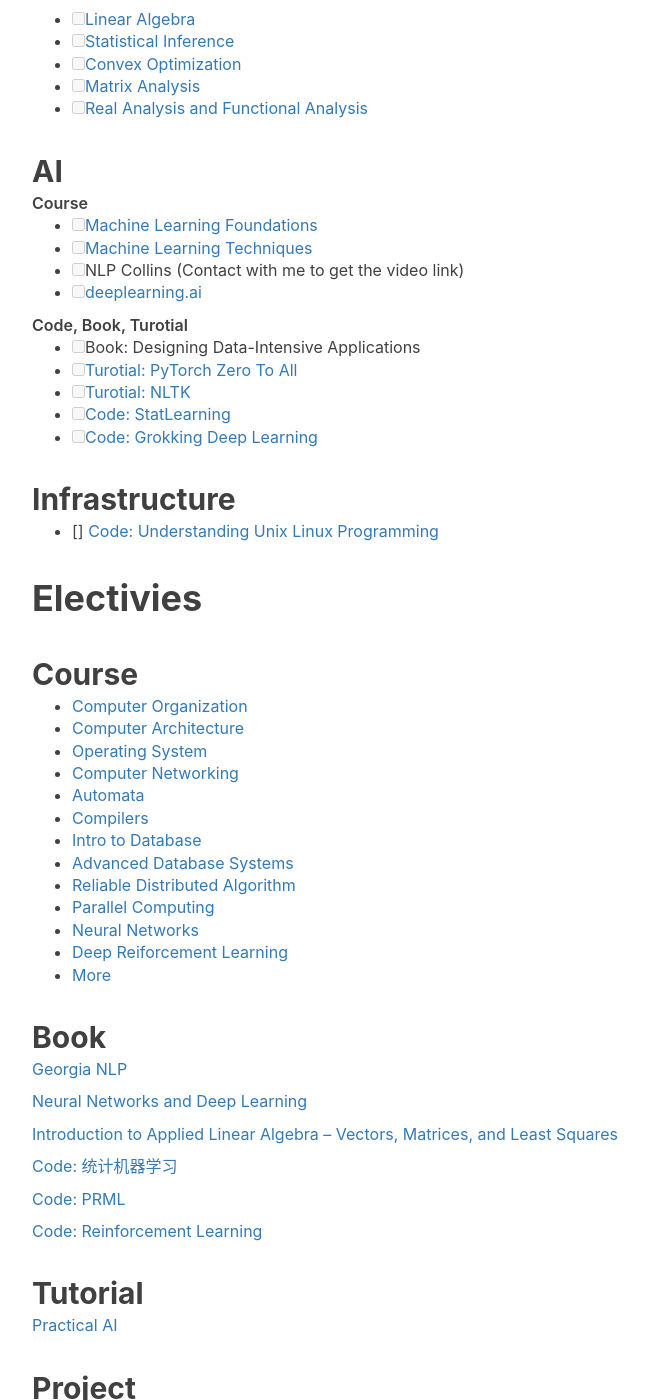
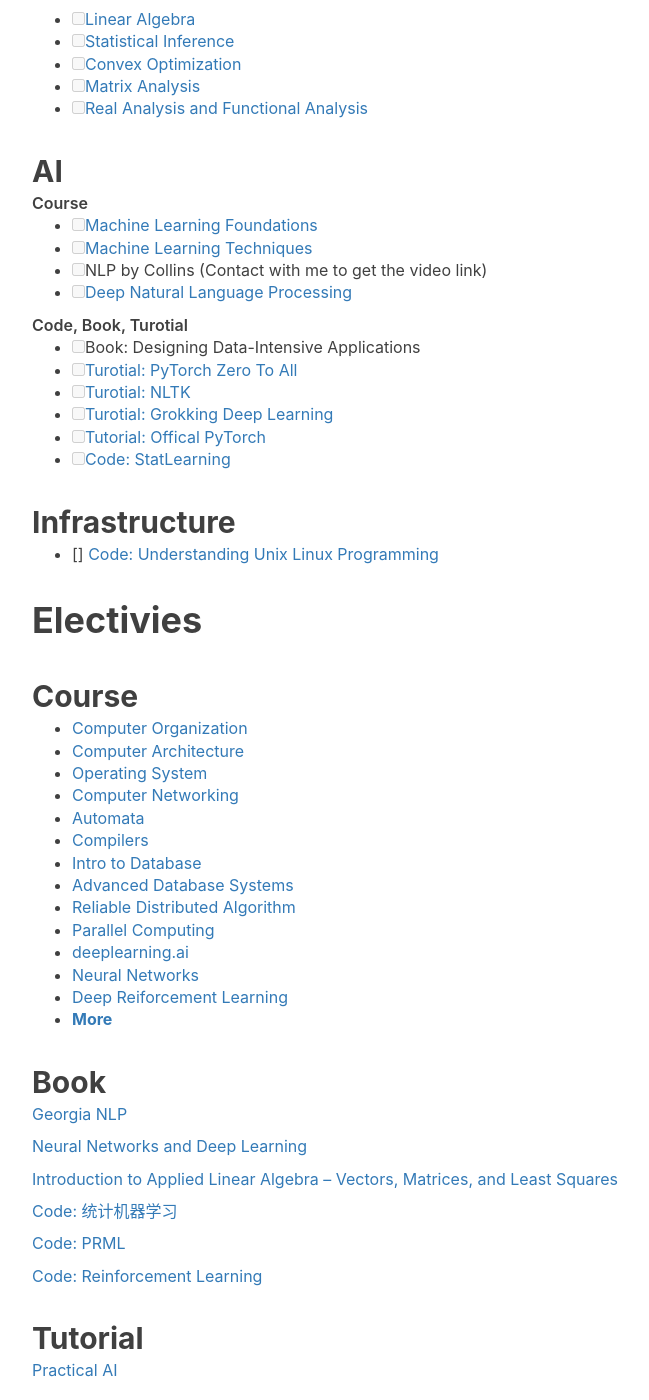
Before and after one commit to wirybeaver/wirybeaver.github.io, a Jekyll site: the page built from _posts/2017-12-25-readinglist.md, in a window 1280 px wide and 1400 px high, scrolled down 619 px. Shown: the whole window, without its empty margins (233-882 px from the left). Built offline with Jekyll 4.4.1, drawn with Linux system fonts in a browser that asks for light colours; nearby versions of some CDN libraries; comment, search, counter and statistics services are not loaded.

Commit message:
hello all

```diff
--- a/_posts/2017-12-25-readinglist.md
+++ b/_posts/2017-12-25-readinglist.md
@@ -21,15 +21,16 @@
 <p id='pzb'>Course</p>
 - [ ] [Machine Learning Foundations](https://www.youtube.com/playlist?list=PLXVfgk9fNX2I7tB6oIINGBmW50rrmFTqf)
 - [ ] [Machine Learning Techniques](https://www.youtube.com/playlist?list=PLXVfgk9fNX2IQOYPmqjqWsNUFl2kpk1U2)
-- [ ] NLP Collins (Contact with me to get the video link)
-- [ ] [deeplearning.ai](https://www.youtube.com/channel/UCcIXc5mJsHVYTZR1maL5l9w/featured)
+- [ ] NLP by Collins (Contact with me to get the video link)
+- [ ] [Deep Natural Language Processing](https://github.com/oxford-cs-deepnlp-2017/lectures)
 
 <p id='pzb'>Code, Book, Turotial</p>
 - [ ] Book: Designing Data-Intensive Applications
 - [ ] [Turotial: PyTorch Zero To All](https://www.youtube.com/playlist?list=PLlMkM4tgfjnJ3I-dbhO9JTw7gNty6o_2m)
 - [ ] [Turotial: NLTK](https://www.youtube.com/playlist?list=PLQVvvaa0QuDf2JswnfiGkliBInZnIC4HL)
+- [ ] [Turotial: Grokking Deep Learning](https://github.com/iamtrask/Grokking-Deep-Learning)
+- [ ] [Tutorial: Offical PyTorch](https://pytorch.org/tutorials/beginner/deep_learning_nlp_tutorial.html)
 - [ ] [Code: StatLearning](https://github.com/sujitpal/statlearning-notebooks)
-- [ ] [Code: Grokking Deep Learning](https://github.com/iamtrask/Grokking-Deep-Learning)
 
 ## Infrastructure
 - [] [Code: Understanding Unix Linux Programming](https://github.com/ZCplayground/Understanding-Unix-Linux-Programming)
```
Also changed, not shown: other parts of _posts/2017-12-25-readinglist.md (+2 -1 lines).
